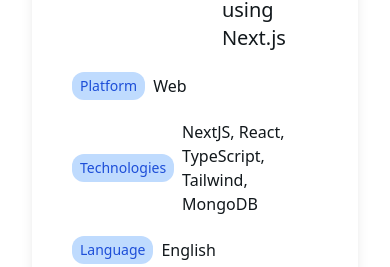
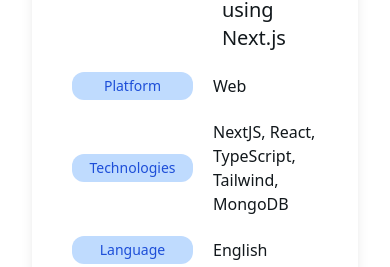
Before and after one commit to khalilaliev/react-ts-simple-portfolio, a React (Vite) app: page /projects/1 in a window 390 px wide. Shown: the part 577-844 px from the top of the page. Built offline with nearby package versions, Linux system fonts and the light colour scheme.

Commit message:
fix mobile screen project details

```diff
--- a/src/pages/About.tsx
+++ b/src/pages/About.tsx
@@ -64,8 +64,15 @@
             Development at Hillel IT School.
           </p>
           <p className="mt-2 dark:text-dark-text">
-            <strong className="mr-2">2024 - present</strong> Front-End Developer
-            at Toweb.
+            <strong className="mr-2">2024 - present</strong> Front-End /
+            Wordpress Developer at{" "}
+            <a
+              className="text-blue-400 dark:hover:text-blue-600 hover:text-blue-600 transition-all duration-300"
+              href="https://toweb.ch/"
+              target="_blank"
+            >
+              Toweb GmbH
+            </a>
           </p>
         </div>
         <div className="mt-9">
--- a/src/pages/ProjectsDetail.tsx
+++ b/src/pages/ProjectsDetail.tsx
@@ -38,23 +38,29 @@
               {project.description}
             </h1>
           </div>
-          <div className="flex items-center gap-2 mt-5">
-            <span className="bg-blue-200 dark:bg-hover-bg py-1 px-2 rounded-xl text-sm text-blue-700 font-medium">
+          <div className="flex items-center gap-5 mt-5">
+            <span className="bg-blue-200 dark:bg-hover-bg max-sm:text-center max-sm:flex-1 py-1 px-2 rounded-xl text-sm text-blue-700 font-medium">
               Platform
             </span>
-            <p className="font-light dark:text-dark-text">{project.platform}</p>
+            <p className="font-light dark:text-dark-text max-sm:flex-1">
+              {project.platform}
+            </p>
           </div>
-          <div className="flex items-center gap-2 mt-5">
-            <span className="bg-blue-200 dark:bg-hover-bg py-1 px-2 rounded-xl text-sm text-blue-700 font-medium">
+          <div className="flex items-center gap-5 mt-5">
+            <span className="bg-blue-200 dark:bg-hover-bg max-sm:text-center max-sm:flex-1 py-1 px-2 rounded-xl text-sm text-blue-700 font-medium">
               Technologies
             </span>
-            <p className="font-light dark:text-dark-text">{project.stack}</p>
+            <p className="font-light dark:text-dark-text max-sm:flex-1">
+              {project.stack}
+            </p>
           </div>
-          <div className="flex items-center gap-2 mt-5">
-            <span className="bg-blue-200 dark:bg-hover-bg py-1 px-2 rounded-xl text-sm text-blue-700 font-medium">
+          <div className="flex items-center gap-5 mt-5 max-sm:flex-1">
+            <span className="bg-blue-200 dark:bg-hover-bg py-1 max-sm:text-center max-sm:flex-1 px-2 rounded-xl text-sm text-blue-700 font-medium">
               Language
             </span>
-            <p className="font-light dark:text-dark-text">{project.language}</p>
+            <p className="font-light dark:text-dark-text max-sm:flex-1">
+              {project.language}
+            </p>
           </div>
           <div className="mt-5 text-left">
             <a
```
